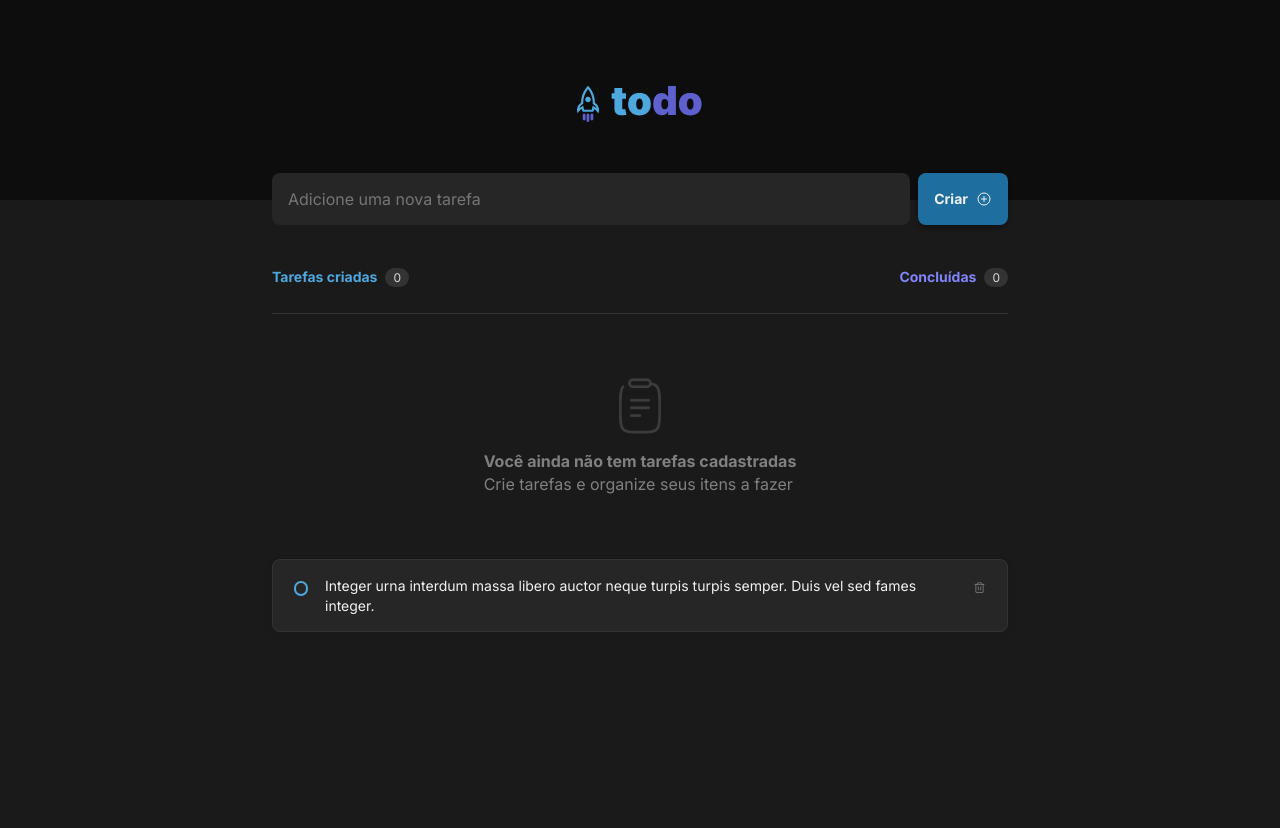
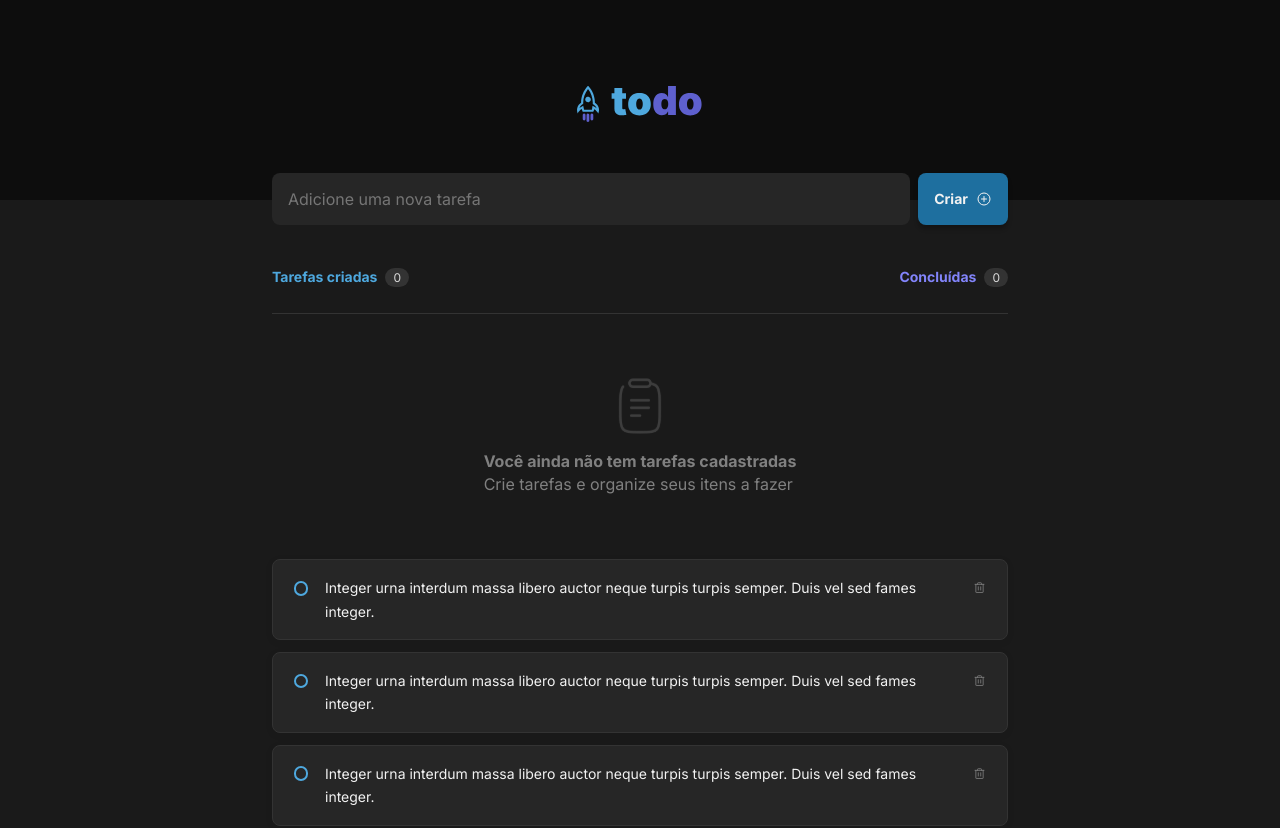
Before and after one commit to NayaraHolanda/to-do-list, a React (Vite) app: page / in a window 1280 px wide. Shown: the top 828 px of the page. Before the commit the page ends 800 px from the top, so only its background shows below. Built offline with nearby package versions, Linux system fonts and the light colour scheme.

Commit message:
Add new task

```diff
--- a/src/App.module.css
+++ b/src/App.module.css
@@ -8,16 +8,17 @@
   display: flex;
   flex-direction: column;
   justify-content: center;
+  position: relative;
 }
-.newTask {
+.newTaskForm {
   display: flex;
   gap: 8px;
   max-width: 736px;
-  position: fixed;
+  position: absolute;
   top: 173px;
   width: 100%;
 }
-.newTask input {
+.newTaskForm input {
   background-color: var(--gray-500);
   border: 0;
   border-radius: 8px;
@@ -26,10 +27,10 @@
   padding: 16px;
   width: 100%;
 }
-.newTask input:focus {
+.newTaskForm input:focus {
   box-shadow: 0 0 0 0.5px var(--purple-dark);
 }
-.newTask input[data-filled="true"] {
+.newTaskForm input[data-filled="true"] {
   color: var(--gray-100);
 }
 .header button {
--- a/src/App.tsx
+++ b/src/App.tsx
@@ -1,20 +1,73 @@
-import { ChangeEvent, useState } from 'react'
+import { ChangeEvent, useState, FormEvent } from 'react'
 import styles from './App.module.css'
 import logo from './assets/logo.svg'
 import { Tasks } from './components/Tasks'
+import { TaskType } from './components/Task'
 import { PlusCircle } from 'phosphor-react'
 
+const tasksDefault: TaskType[] = [
+  {
+    id: 1,
+    description:
+      'Integer urna interdum massa libero auctor neque turpis turpis semper. Duis vel sed fames integer.',
+    isCompleted: false,
+  },
+  {
+    id: 2,
+    description:
+      'Integer urna interdum massa libero auctor neque turpis turpis semper. Duis vel sed fames integer.',
+    isCompleted: false,
+  },
+  {
+    id: 3,
+    description:
+      'Integer urna interdum massa libero auctor neque turpis turpis semper. Duis vel sed fames integer.',
+    isCompleted: true,
+  },
+  {
+    id: 4,
+    description:
+      'Integer urna interdum massa libero auctor neque turpis turpis semper. Duis vel sed fames integer.',
+    isCompleted: false,
+  },
+  {
+    id: 5,
+    description:
+      'Integer urna interdum massa libero auctor neque turpis turpis semper. Duis vel sed fames integer.',
+    isCompleted: false,
+  },
+]
+
 export function App() {
+  const [tasks, setTasks] = useState(tasksDefault)
   const [newTask, setNewTask] = useState('')
+  const [lastId, setLastId] = useState(tasks.length)
 
   function handleNewTaskChange(event: ChangeEvent<HTMLInputElement>) {
     setNewTask(event.target.value)
   }
+
+  function handleCreateTask(event: FormEvent) {
+    event.preventDefault()
+
+    if (newTask !== '') {
+      const newTaskObject = {
+        id: lastId + 1,
+        description: newTask,
+        isCompleted: false,
+      }
+
+      setTasks([...tasks, newTaskObject])
+      setLastId((prevId) => prevId + 1)
+      setNewTask('')
+    }
+  }
+
   return (
     <div className={styles.container}>
       <header className={styles.header}>
         <img src={logo} alt="ToDo Logotipo" width={126} height={48} />
-        <div className={styles.newTask}>
+        <form onSubmit={handleCreateTask} className={styles.newTaskForm}>
           <input
             type="text"
             name=""
@@ -24,14 +77,14 @@ export function App() {
             placeholder="Adicione uma nova tarefa"
             onChange={handleNewTaskChange}
           />
-          <button type="button">
+          <button type="submit">
             Criar
             <PlusCircle size={16} />
           </button>
-        </div>
+        </form>
       </header>
       <main>
-        <Tasks />
+        <Tasks tasks={tasks} />
       </main>
     </div>
   )
--- a/src/components/Task.module.css
+++ b/src/components/Task.module.css
@@ -5,17 +5,16 @@
   border-radius: 8px;
   box-shadow: 0px 2px 8px rgba(0, 0, 0, 0.06);
   display: flex;
+  justify-content: space-between;
   padding: 16px;
+  width: 100%;
 }
 .label {
   -moz-user-select: none;
   -ms-user-select: none;
   -webkit-user-select: none;
-  color: var(--gray-100);
   cursor: pointer;
   display: block;
-  font-size: 0.875rem;
-  line-height: 140%;
   padding-left: 36px;
   position: relative;
   user-select: none;
@@ -25,6 +24,10 @@
   height: 0;
   opacity: 0;
   width: 0;
+}
+.description {
+  color: var(--gray-100);
+  font-size: 0.875rem;
 }
 .checkmark {
   border: 2px solid var(--blue);
--- a/src/components/Task.tsx
+++ b/src/components/Task.tsx
@@ -1,12 +1,17 @@
 import styles from './Task.module.css'
 import { Trash } from 'phosphor-react'
 
-export function Task() {
+export interface TaskType {
+  id: number
+  description: string
+  isCompleted: boolean
+}
+
+export function Task({ description, isCompleted }: TaskType) {
   return (
     <div className={styles.container}>
       <label className={styles.label}>
-        Integer urna interdum massa libero auctor neque turpis turpis semper.
-        Duis vel sed fames integer.
+        <span className={styles.description}>{description}</span>
         <input type="checkbox" />
         <span className={styles.checkmark}></span>
       </label>
--- a/src/components/Tasks.module.css
+++ b/src/components/Tasks.module.css
@@ -31,6 +31,7 @@
   align-items: center;
   display: flex;
   flex-direction: column;
+  gap: 12px;
 }
 .tasksEmpty {
   gap: 16px;
--- a/src/components/Tasks.tsx
+++ b/src/components/Tasks.tsx
@@ -1,8 +1,12 @@
 import clipboard from '../assets/clipboard.svg'
-import { Task } from './Task'
+import { Task, TaskType } from './Task'
 import styles from './Tasks.module.css'
 
-export function Tasks() {
+interface TasksProps {
+  tasks: TaskType[]
+}
+
+export function Tasks({ tasks }: TasksProps) {
   return (
     <div className={styles.container}>
       <div className={styles.labels}>
@@ -24,7 +28,16 @@ export function Tasks() {
         </p>
       </div>
       <div className={`${styles.tasks}`}>
-        <Task />
+        {tasks.map((task) => {
+          return (
+            <Task
+              key={task.id}
+              id={task.id}
+              description={task.description}
+              isCompleted={task.isCompleted}
+            />
+          )
+        })}
       </div>
     </div>
   )
```
